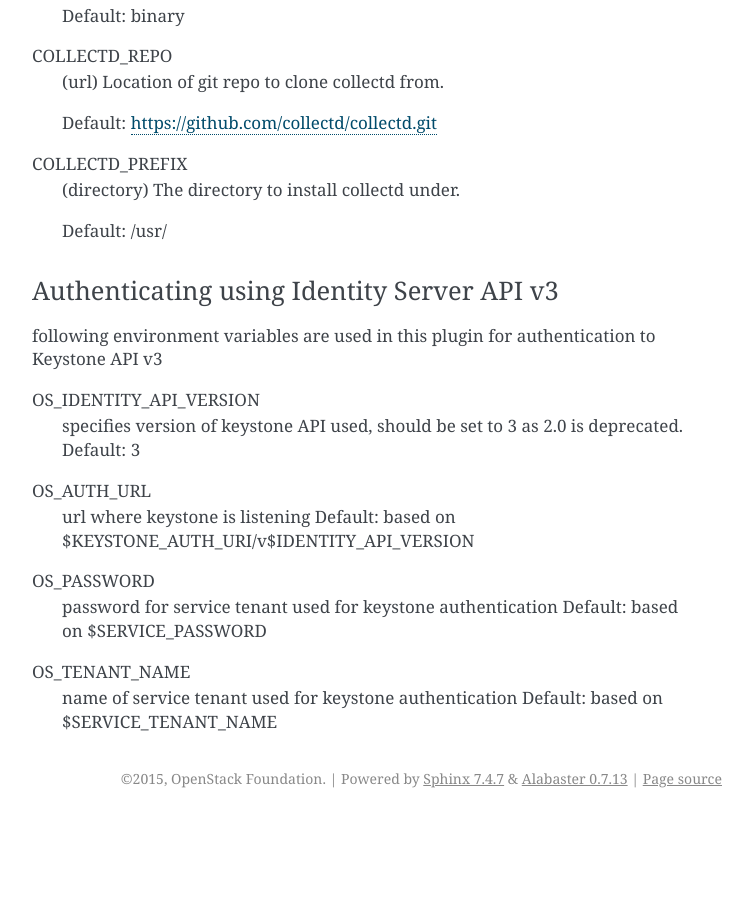
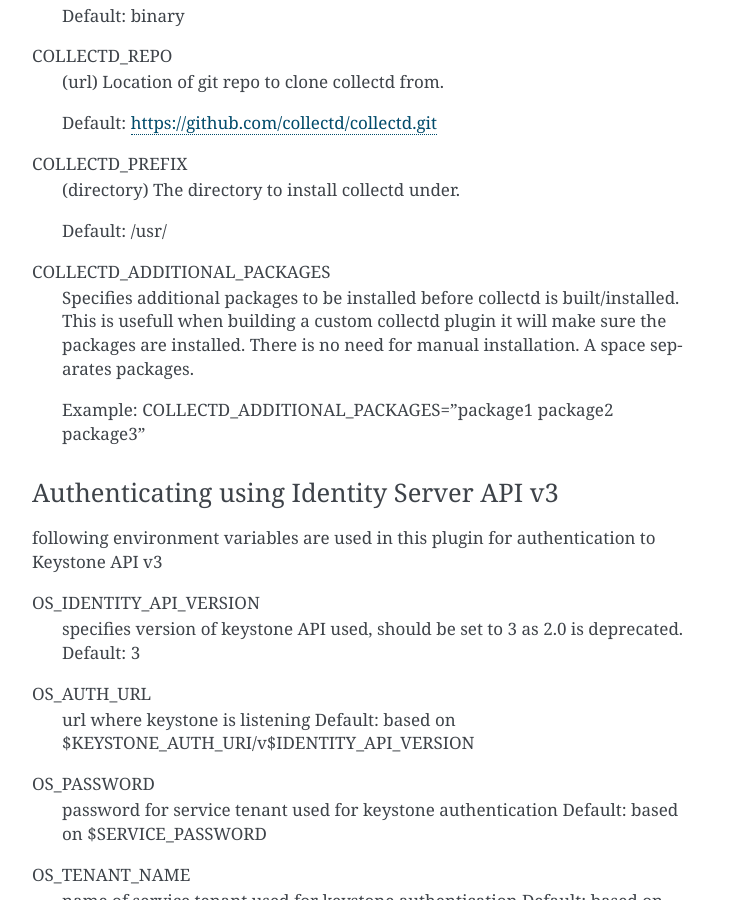
Before and after one commit to openstack-archive/collectd-openstack-plugins, a Sphinx documentation site: the page built from doc/source/usage.rst, in a window 1280 px wide and 900 px high, scrolled down 2478 px. Shown: the whole window, without its empty margins (388-1140 px from the left). Built offline with Sphinx 7.4.7, drawn with Linux system fonts in a browser that asks for light colours; pages that are not in the unit, such as notebooks, are missing from menus; before the commit the page ends 3296 px from its top, so only the background shows below that.

Commit message:
Add ADDITIONAL_REQS config option
   - Define requirements packages in settings.
   - Add COLLECTD_ADDITIONAL_PACKAGES variable.
   - User can define requirements to be installed by using the above
     variable in local.conf
   - Install system requirements and user defined requirements in
     libs/collectd.

Change-Id: If5883aa585be4c6a42e8ffbee9a59ad80de765ae
Closes-Bug: #1675120

```diff
--- a/doc/source/usage.rst
+++ b/doc/source/usage.rst
@@ -130,6 +130,14 @@ COLLECTD_PREFIX
 
     Default: /usr/
 
+COLLECTD_ADDITIONAL_PACKAGES
+    Specifies additional packages to be installed before collectd is
+    built/installed. This is usefull when building a custom collectd plugin it
+    will make sure the packages are installed. There is no need for manual
+    installation. A space separates packages.
+
+    Example: COLLECTD_ADDITIONAL_PACKAGES="package1 package2 package3"
+
 
 Authenticating using Identity Server API v3
 ===========================================
```
Also changed, not shown: doc/source/devstackGSG.rst (+11 -0 lines), 2 other files.
